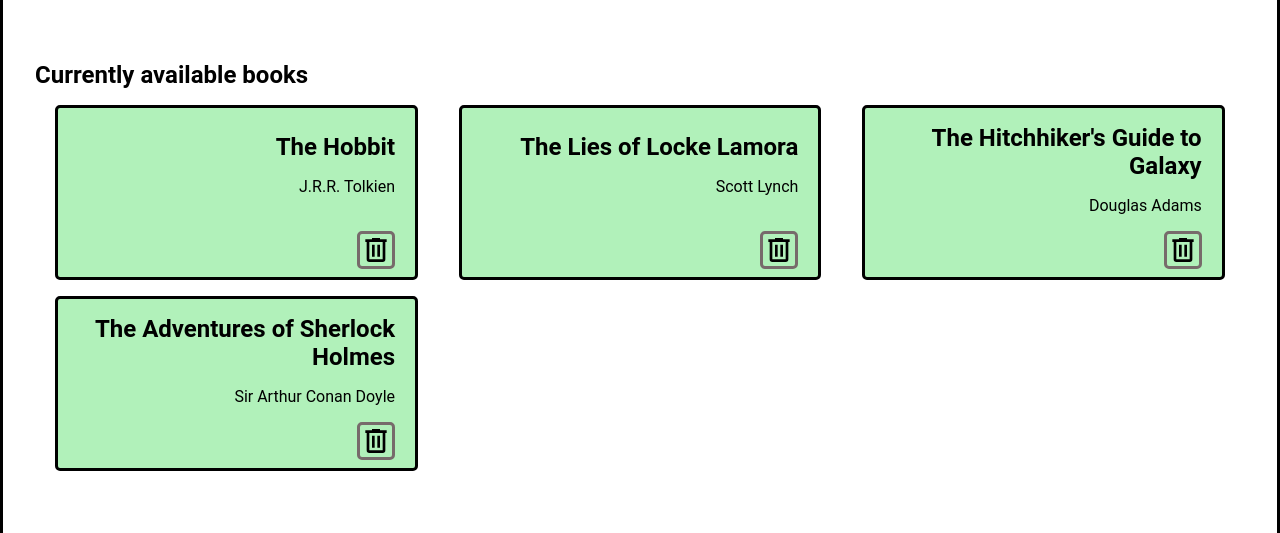
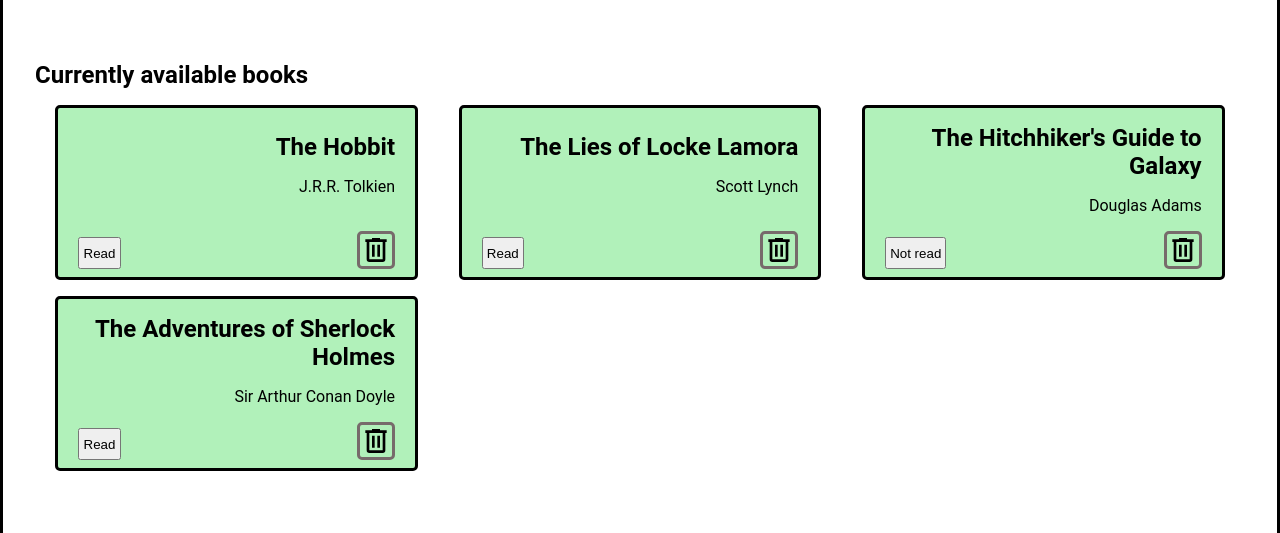
Before and after one commit to Emphibian/top-library, a plain HTML site: page index.html in a window 1280 px wide. Shown: the part 267-800 px from the top of the page. Drawn offline with Linux system fonts and the light colour scheme.

Commit message:
Add a read button

```diff
--- a/scripts/script.js
+++ b/scripts/script.js
@@ -5,16 +5,17 @@
 let confirmBtn = document.querySelector("#confirm-btn");
 let cancelBtn = document.querySelector("#cancel-btn");
 
-function Book(title, author) {
+function Book(title, author, haveRead) {
   this.title = title;
   this.author = author;
+  this.haveRead = haveRead;
 }
 
 let books = [
-  new Book("The Hobbit", "J.R.R. Tolkien"),
-  new Book("The Lies of Locke Lamora", "Scott Lynch"),
-  new Book("The Hitchhiker's Guide to Galaxy", "Douglas Adams"),
-  new Book("The Adventures of Sherlock Holmes", "Sir Arthur Conan Doyle")
+  new Book("The Hobbit", "J.R.R. Tolkien", true),
+  new Book("The Lies of Locke Lamora", "Scott Lynch", true),
+  new Book("The Hitchhiker's Guide to Galaxy", "Douglas Adams", false),
+  new Book("The Adventures of Sherlock Holmes", "Sir Arthur Conan Doyle", true)
 ];
 
 function displayBooks() {
@@ -31,12 +32,25 @@
     paragraphAuthor.textContent = book.author;
     bookDiv.appendChild(paragraphAuthor);
 
+    let btnDiv = document.createElement("div");
+
+    let readBtn = document.createElement("button");
+    readBtn.classList.add("read-button");
+    readBtn.textContent = book.haveRead ? 'Read' : 'Not read';
+    readBtn.addEventListener("click", () => {
+      book.haveRead = book.haveRead ? false : true;
+      displayBooks();
+    });
+    btnDiv.appendChild(readBtn);
+
     let removeBtn = document.createElement("button");
+    removeBtn.classList.add("book-button");
     removeBtn.innerHTML = '<img src=assets/trash-can-outline.svg alt="trash-can"></img>';
     removeBtn.addEventListener("click", () => {
       removeBookFromLibrary(book.title);
     })
-    bookDiv.appendChild(removeBtn);
+    btnDiv.appendChild(removeBtn);
+    bookDiv.appendChild(btnDiv);
 
     booksContainer.appendChild(bookDiv);
   });
--- a/styles/style.css
+++ b/styles/style.css
@@ -109,7 +109,19 @@
   align-self: end;
 }
 
-.book > button {
+.book > div {
+  display: flex;
+  justify-content: space-between;
+  width: 100%;
+  align-items: end;
+}
+
+.read-button {
+  padding: 0.2rem;
+  min-height: 2rem;
+}
+
+.book-button {
   border: 3px solid #776b6b;
   background-color: inherit;
   border-radius: 5px;
@@ -119,7 +131,7 @@
   transition: 0.4s ease-in;
 }
 
-.book > button:hover {
+.book-button:hover {
   border: 3px solid #d24545;
   background-color: #d24545;
 }
```
